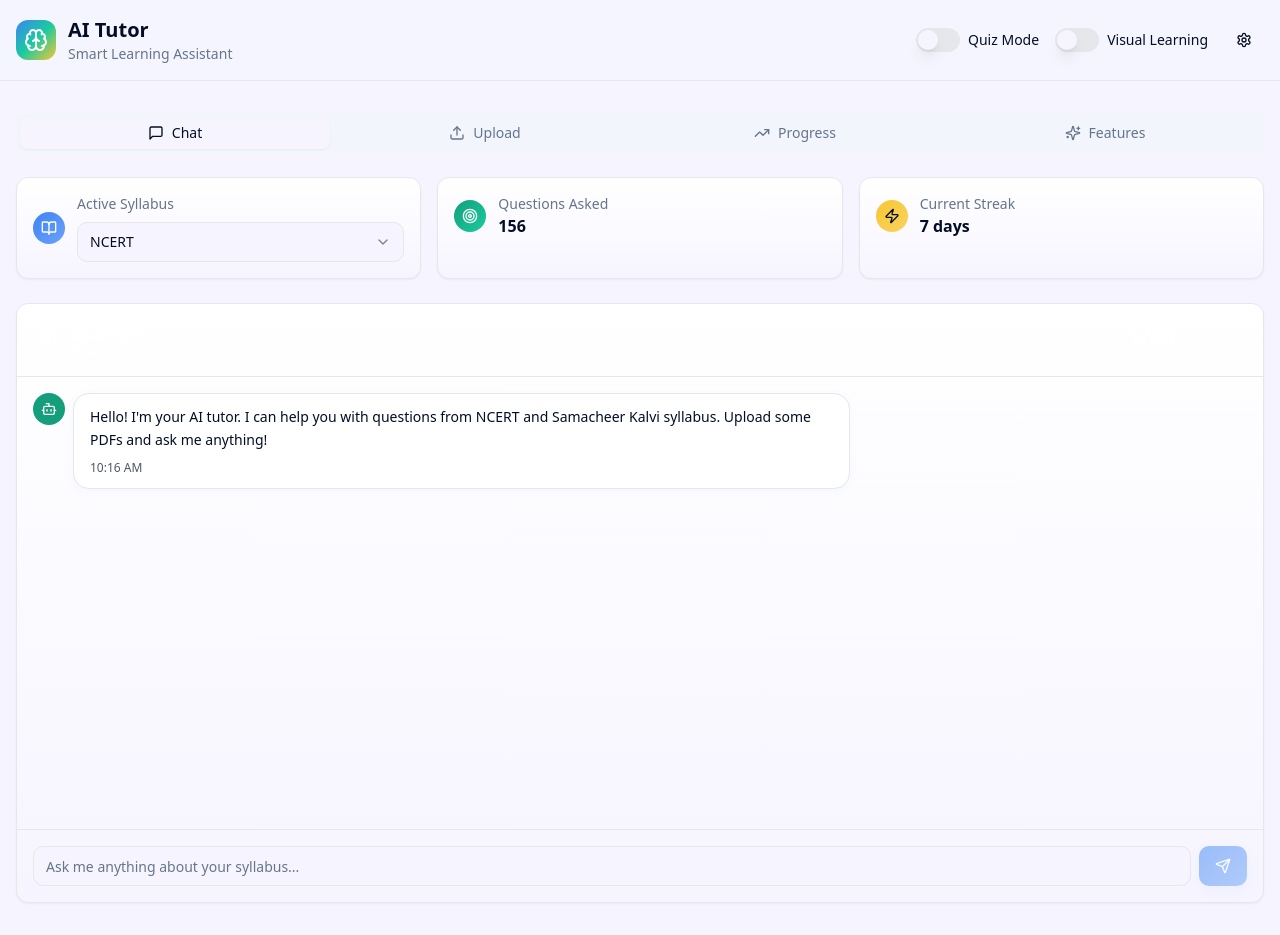
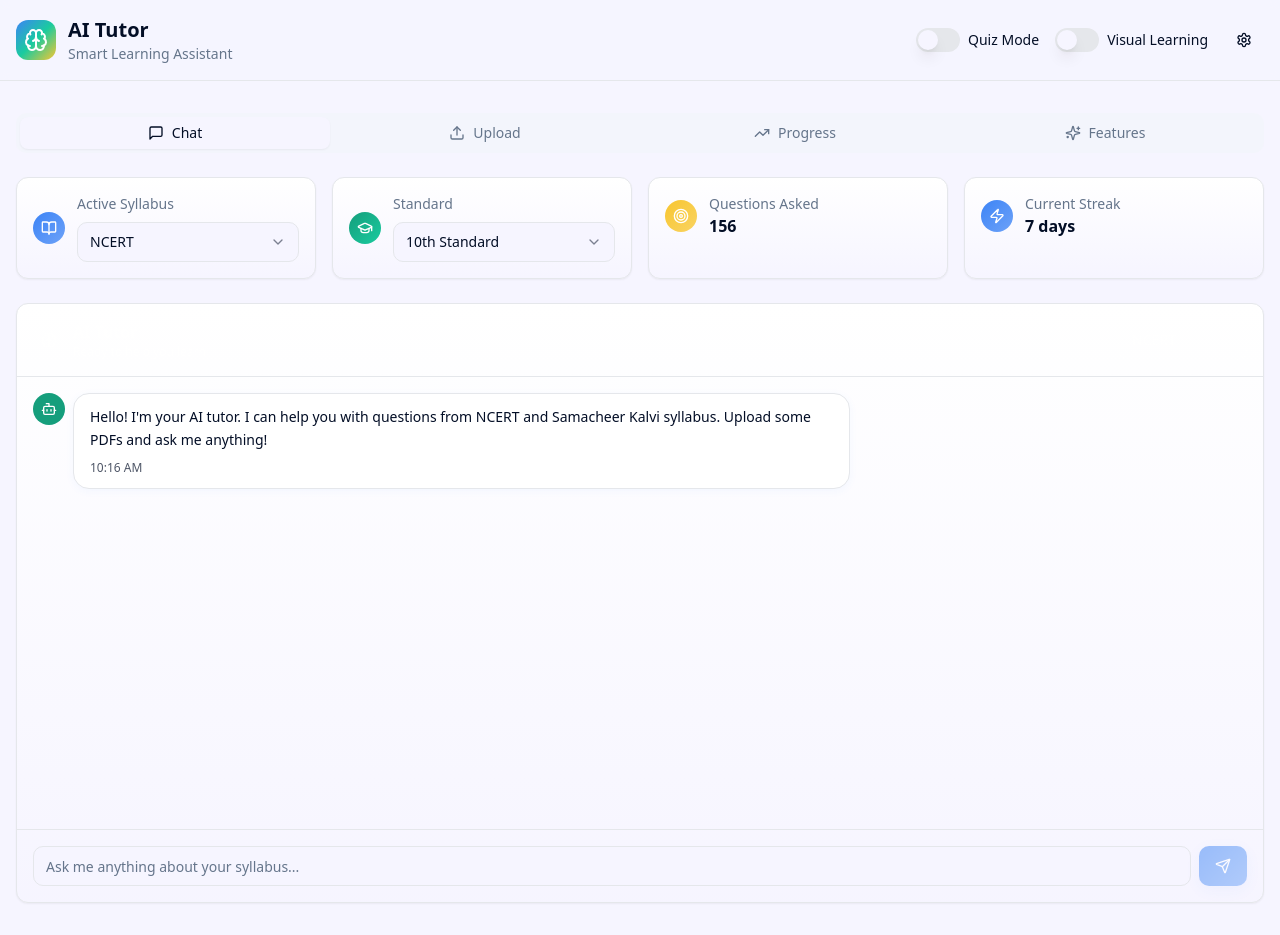
Before and after one commit to karthick1005/edu-assistant-ai, a React (Vite) app: page / in a window 1280 px wide. Built offline with nearby package versions, Linux system fonts and the light colour scheme.

Commit message:
Add standard selection
Add a dropdown to select standards (10th, 11th, 12th) to the UI.

```diff
--- a/src/pages/Index.tsx
+++ b/src/pages/Index.tsx
@@ -9,7 +9,8 @@ import {
   Brain,
   Target,
   Zap,
-  Settings
+  Settings,
+  GraduationCap
 } from 'lucide-react';
 import { Button } from '@/components/ui/button';
 import { Card } from '@/components/ui/card';
@@ -24,6 +25,7 @@ import FeatureCard from '@/components/FeatureCard';
 
 const Index = () => {
   const [selectedSyllabus, setSelectedSyllabus] = useState('ncert');
+  const [selectedStandard, setSelectedStandard] = useState('10th');
   const [isQuizMode, setIsQuizMode] = useState(false);
   const [isVisualMode, setIsVisualMode] = useState(false);
 
@@ -109,7 +111,7 @@ const Index = () => {
 
           <TabsContent value="chat" className="space-y-6">
             {/* Quick Stats */}
-            <div className="grid grid-cols-1 md:grid-cols-3 gap-4">
+            <div className="grid grid-cols-1 md:grid-cols-2 lg:grid-cols-4 gap-4">
               <Card className="p-4 gradient-card shadow-soft">
                 <div className="flex items-center gap-3">
                   <div className="w-8 h-8 rounded-full gradient-primary flex items-center justify-center">
@@ -133,6 +135,27 @@ const Index = () => {
               <Card className="p-4 gradient-card shadow-soft">
                 <div className="flex items-center gap-3">
                   <div className="w-8 h-8 rounded-full gradient-secondary flex items-center justify-center">
+                    <GraduationCap className="w-4 h-4 text-white" />
+                  </div>
+                  <div className="flex-1">
+                    <p className="text-sm text-muted-foreground mb-2">Standard</p>
+                    <Select value={selectedStandard} onValueChange={setSelectedStandard}>
+                      <SelectTrigger className="w-full">
+                        <SelectValue placeholder="Select standard" />
+                      </SelectTrigger>
+                      <SelectContent>
+                        <SelectItem value="10th">10th Standard</SelectItem>
+                        <SelectItem value="11th">11th Standard</SelectItem>
+                        <SelectItem value="12th">12th Standard</SelectItem>
+                      </SelectContent>
+                    </Select>
+                  </div>
+                </div>
+              </Card>
+
+              <Card className="p-4 gradient-card shadow-soft">
+                <div className="flex items-center gap-3">
+                  <div className="w-8 h-8 rounded-full gradient-accent flex items-center justify-center">
                     <Target className="w-4 h-4 text-white" />
                   </div>
                   <div>
@@ -144,8 +167,8 @@ const Index = () => {
 
               <Card className="p-4 gradient-card shadow-soft">
                 <div className="flex items-center gap-3">
-                  <div className="w-8 h-8 rounded-full gradient-accent flex items-center justify-center">
-                    <Zap className="w-4 h-4 text-accent-foreground" />
+                  <div className="w-8 h-8 rounded-full gradient-primary flex items-center justify-center">
+                    <Zap className="w-4 h-4 text-white" />
                   </div>
                   <div>
                     <p className="text-sm text-muted-foreground">Current Streak</p>
```
